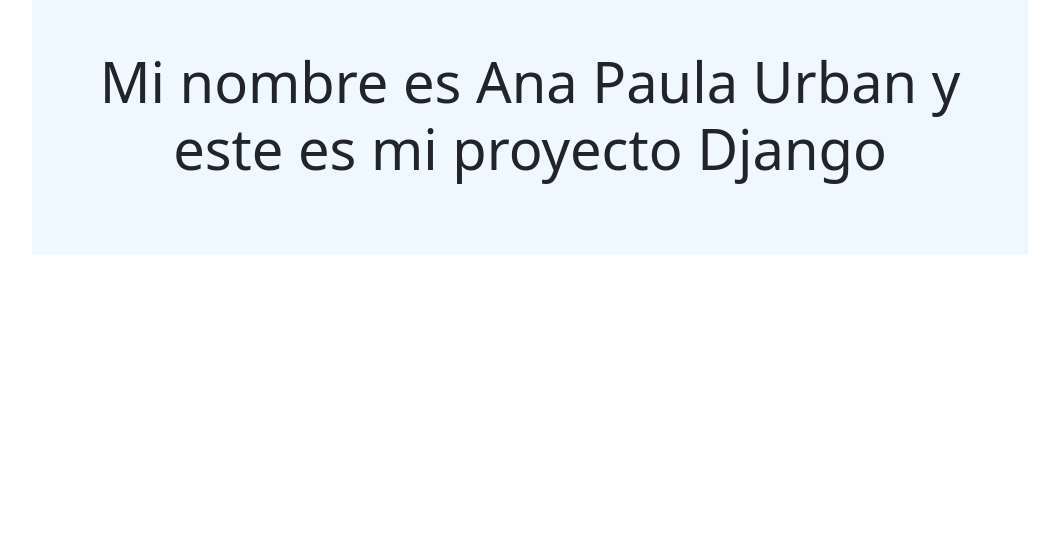
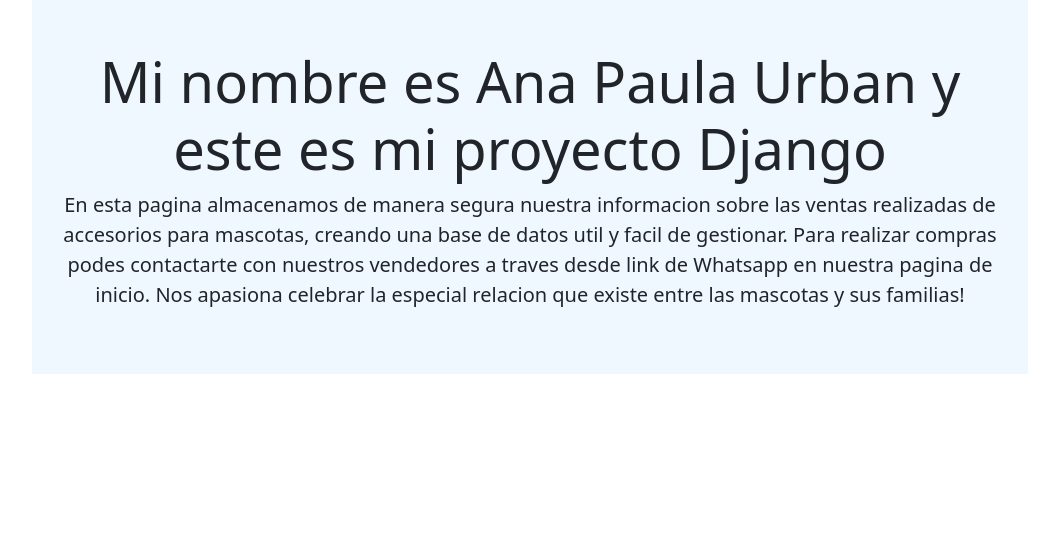
Before and after one commit to AnaPaulaUrban/Coderhouse_40445, a Django app: template project/apps/home/templates/home/about.html in a window 1280 px wide. Shown: the part 48-598 px from the top of the page, without its empty margins (110-1169 px from the left). Run offline with Django 4.2, Linux system fonts and the light colour scheme; the template is opened without the code that fills it, so the values that code supplies are empty; parts of the project's set-up code (start-up, migrations or seed data) failed here and were passed over; some libraries are stand-ins or nearby versions.

Commit message:
agregando style a about

```diff
--- a/project/apps/home/templates/home/about.html
+++ b/project/apps/home/templates/home/about.html
@@ -4,11 +4,11 @@
 {% block content %}
     <section class="text-center py-5" style="background-color:aliceblue;">
         <div class="container">
-            <h1 class="display-4 mb-4">Mi nombre es Ana Paula Urban y este es mi proyecto Django</h1>
-            <p class="lead" En esta pagina almacenamos de manera segura nuestra informacion sobre las ventas realizadas de accesorios para mascotas,
+            <h1 class="display-4 mb-8">Mi nombre es Ana Paula Urban y este es mi proyecto Django</h1>
+            <p class="lead">En esta pagina almacenamos de manera segura nuestra informacion sobre las ventas realizadas de accesorios para mascotas,
             creando una base de datos util y facil de gestionar.
             Para realizar compras podes contactarte con nuestros vendedores a traves desde link de Whatsapp en nuestra pagina de inicio.
-            Nos apasiona celebrar la especial relacion que existe entre las mascotas y sus familias!>
+            Nos apasiona celebrar la especial relacion que existe entre las mascotas y sus familias!</p>
         </div>
     </section>
 {% endblock %}
```
